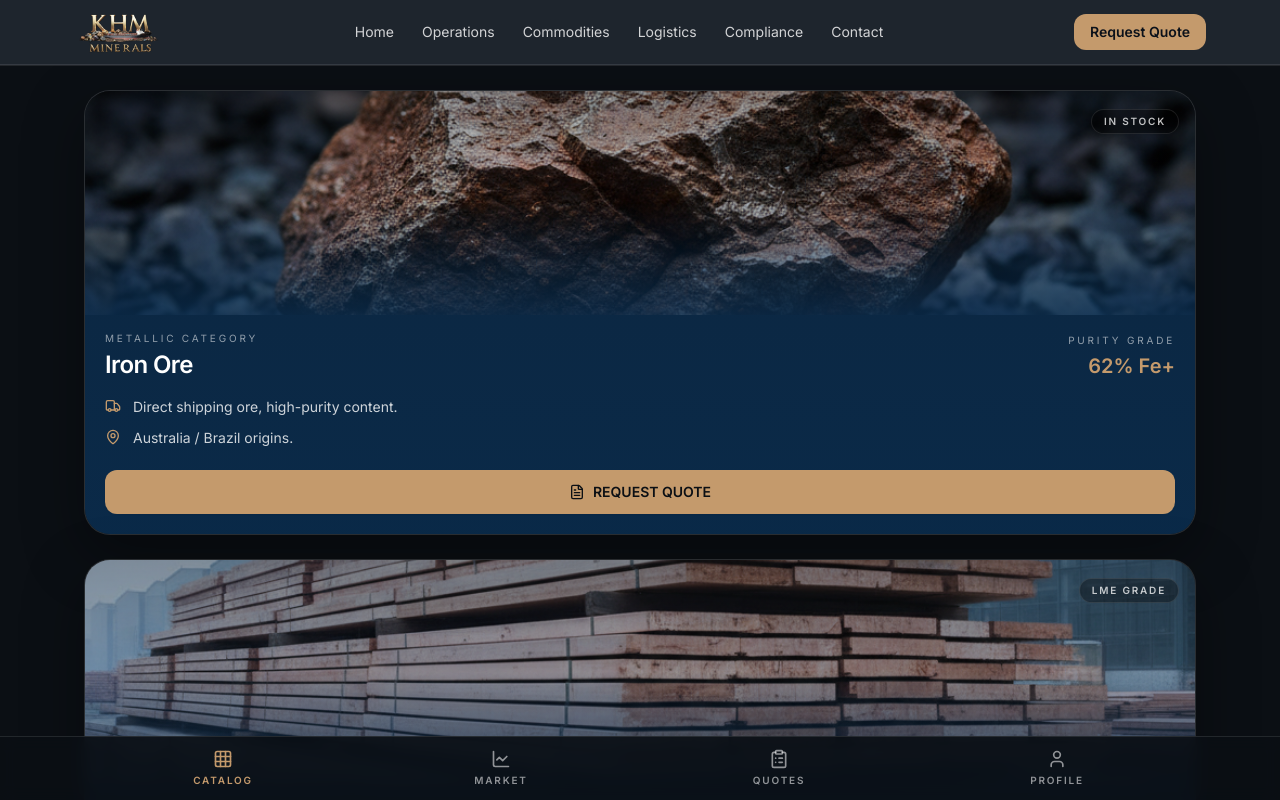
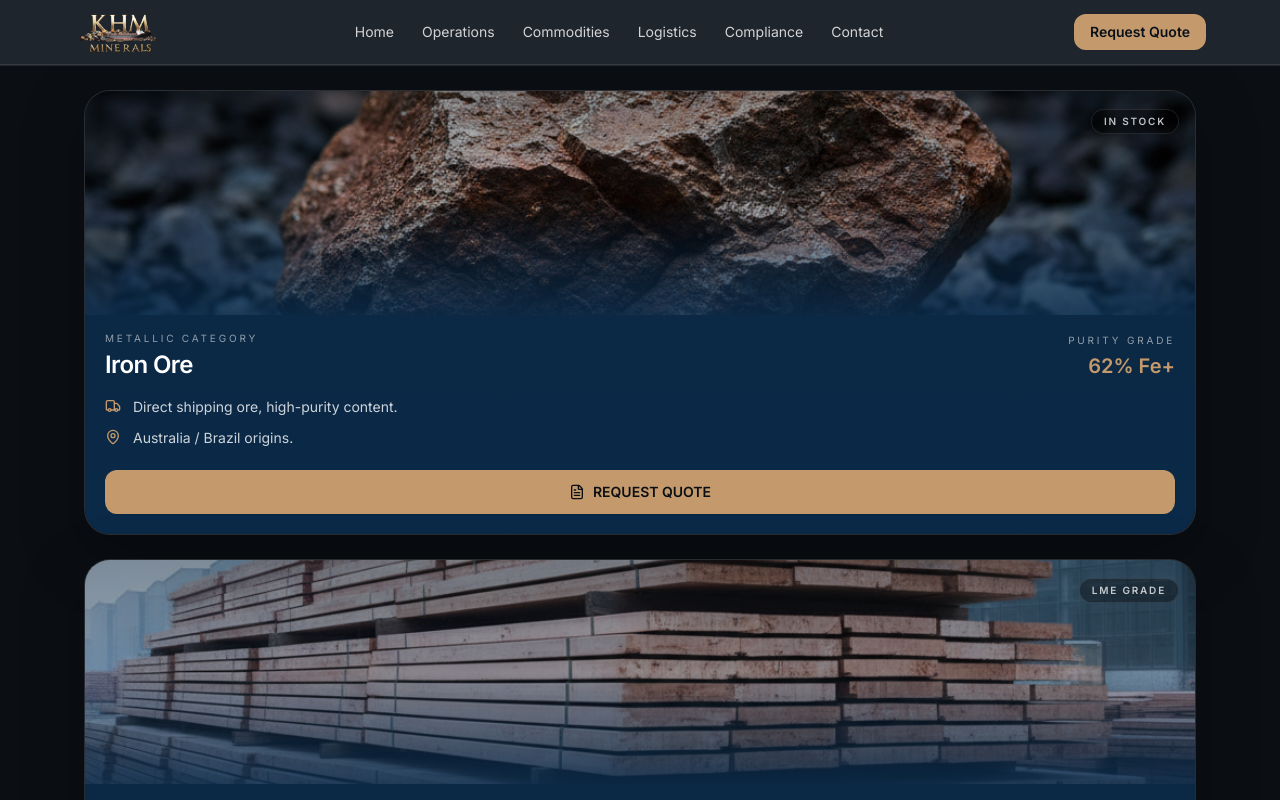
Before and after one commit to christopher-codespaces/khm, a Next.js app: page /commodities in a window 1280 px wide. Shown: the top 800 px of the page. Built offline with nearby package versions, Linux system fonts and the light colour scheme.

Commit message:
Comment out bottom navigation in page.tsx

```diff
--- a/src/app/commodities/page.tsx
+++ b/src/app/commodities/page.tsx
@@ -339,7 +339,7 @@ const ref = useRef(null);
               </section>
 
               {/* BOTTOM NAV */}
-              <nav className="fixed bottom-0 left-0 right-0 z-30 border-t border-white/10 bg-[#0B0F14]/90 backdrop-blur">
+              {/*<nav className="fixed bottom-0 left-0 right-0 z-30 border-t border-white/10 bg-[#0B0F14]/90 backdrop-blur">
                 <div className="mx-auto grid max-w-6xl grid-cols-4 px-5">
                   <BottomNavItem
                     icon={<Grid3X3 className="h-5 w-5" />}
@@ -363,7 +363,7 @@ const ref = useRef(null);
                     href="#"
                   />
                 </div>
-              </nav>
+              </nav> */}
 
               {/* REQUEST QUOTE anchor */}
               <div id="request-quote" />
```
